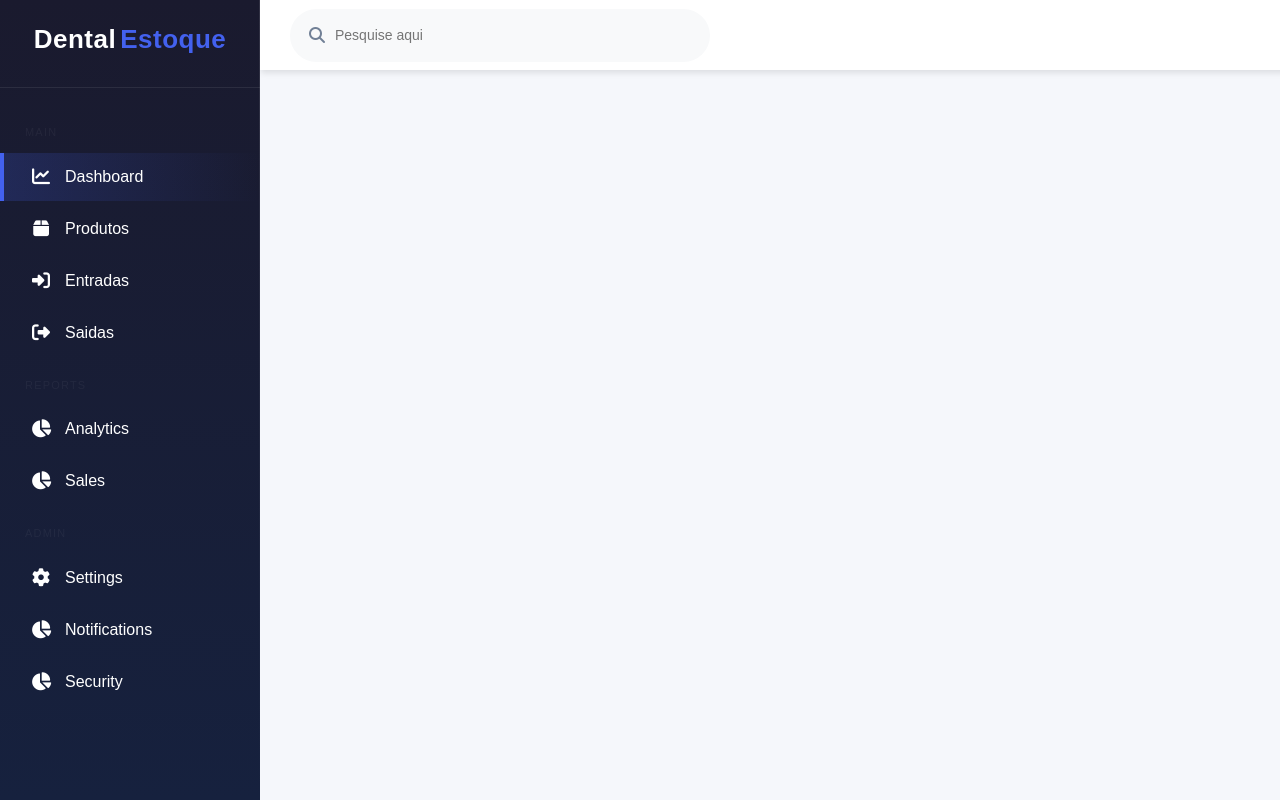
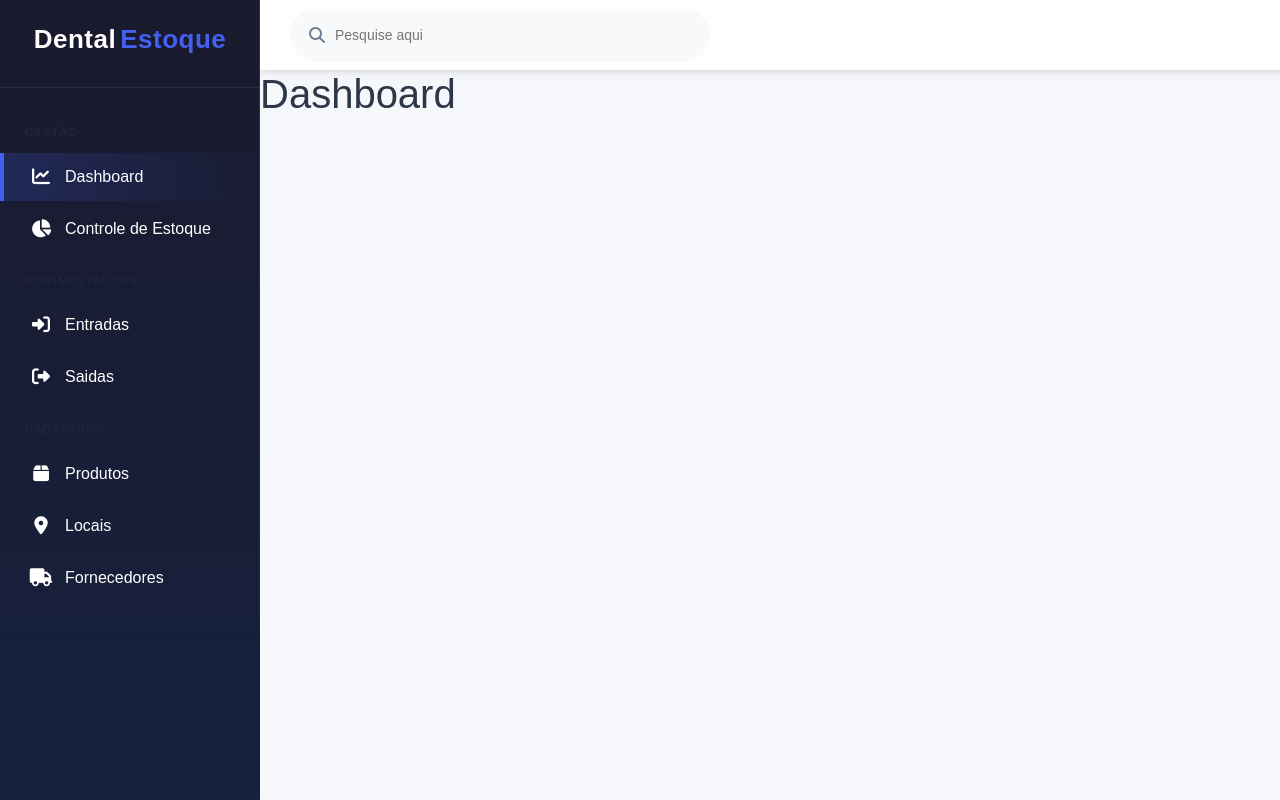
Before and after one commit to Mateusinhodev/DentalEstoque, a React (Vite) app in the folder dentalestoque-frontend/: page /dashboard in a window 1280 px wide. Shown: the top 800 px of the page. Built offline with nearby package versions, Linux system fonts and the light colour scheme.

Commit message:
Sidebar e Header personalizados

```diff
--- a/dentalestoque-frontend/src/App.jsx
+++ b/dentalestoque-frontend/src/App.jsx
@@ -5,9 +5,11 @@ import '@fortawesome/fontawesome-free/css/all.min.css';
 
 function App() {
 	return (
-		 <BrowserRouter>
-			<RoutesApp/>
-		</BrowserRouter>
+		<div className="container">
+			<BrowserRouter>
+				<RoutesApp/>
+			</BrowserRouter>
+		</div>
 	);
 }
 
--- a/dentalestoque-frontend/src/components/Sidebar/index.jsx
+++ b/dentalestoque-frontend/src/components/Sidebar/index.jsx
@@ -1,3 +1,4 @@
+import { Link } from "react-router"
 import "./sidebar.css"
 
 const Sidebar = () => {
@@ -7,47 +8,40 @@ const Sidebar = () => {
             <h1>Dental <span> Estoque </span></h1>
         </div>
         <div className="nav-menu">
-            <div className="menu-heading">Main</div>
-            <div className="nav-item active">
+            <div className="menu-heading">GESTÃO</div>
+            <Link to="/dashboard" className="nav-item active">
                 <i class="fa-solid fa-chart-line"></i>
                 <span>Dashboard</span>
-            </div>
-            <div className="nav-item">
+            </Link>
+            <Link to="/estoque" className="nav-item">
+                <i className="fas fa-chart-pie"></i>
+                <span>Controle de Estoque</span>
+            </Link>
+
+            <div className="menu-heading">MOVIMENTAÇÕES</div>
+            <Link to="/entradas" className="nav-item">
+                <i class="fa-solid fa-right-to-bracket"></i>
+                <span>Entradas</span>
+            </Link>
+            <Link to="/saidas" className="nav-item">
+                <i class="fa-solid fa-right-from-bracket"></i>
+                <span>Saidas</span>
+            </Link>
+
+            <div className="menu-heading">CADASTROS</div>
+            <Link to="/produtos" className="nav-item">
                 <i class="fa-solid fa-box"></i>
                 <span>Produtos</span>
-            </div>
-            <div className="nav-item">
-                <i class="fa-solid fa-right-to-bracket"></i>
-                <span>Entradas</span>
-            </div>
-            <div className="nav-item">
-                <i class="fa-solid fa-right-from-bracket"></i>
-                <span>Saidas</span>
-            </div>
+            </Link>
+            <Link to="/locais" className="nav-item">
+                <i class="fa-solid fa-location-dot"></i>
+                <span>Locais</span>
+            </Link>
+            <Link to="/fornecedores" className="nav-item">
+                <i class="fa-solid fa-truck"></i>
+                <span>Fornecedores</span>
+            </Link>
 
-            <div className="menu-heading">Reports</div>
-            <div className="nav-item">
-                <i className="fas fa-chart-pie"></i>
-                <span>Analytics</span>
-            </div>
-            <div className="nav-item">
-                <i className="fas fa-chart-pie"></i>
-                <span>Sales</span>
-            </div>
-
-            <div className="menu-heading">Admin</div>
-            <div className="nav-item">
-                <i class="fa-solid fa-gear"></i>
-                <span>Settings</span>
-            </div>
-            <div className="nav-item">
-                <i className="fas fa-chart-pie"></i>
-                <span>Notifications</span>
-            </div>
-            <div className="nav-item">
-                <i className="fas fa-chart-pie"></i>
-                <span>Security</span>
-            </div>
         </div>
     </div>
   )
--- a/dentalestoque-frontend/src/components/Sidebar/sidebar.css
+++ b/dentalestoque-frontend/src/components/Sidebar/sidebar.css
@@ -29,7 +29,7 @@
 .logo h1 {
     font-size: 26px;
     font-weight: 700;
-    color: white;
+    color: #FFF;
     display: flex;
     align-items: center;
     justify-content: center;
@@ -69,6 +69,8 @@
     border-radius: 0 6px 6px 0;
     position: relative;
     overflow: hidden;
+    text-decoration: none;
+    color: #FFF;
 }
 
 .nav-item::after {
--- a/dentalestoque-frontend/src/index.css
+++ b/dentalestoque-frontend/src/index.css
@@ -57,3 +57,12 @@ body {
 ::-webkit-scrollbar-thumb:hover {
   background: var(--primary);
 }
+
+.container {
+  margin: 0;
+  padding: 0;
+  display: grid;
+  grid-template-columns: 260px 1fr;
+  grid-template-rows: 70px 1fr;
+  min-height: 100vh;
+}
--- a/dentalestoque-frontend/src/pages/Dashboard/index.jsx
+++ b/dentalestoque-frontend/src/pages/Dashboard/index.jsx
@@ -4,9 +4,8 @@ import "./dashboard.css"
 
 export default function Dashboard() {
     return (
-        <div className="container">
-            <Sidebar/>
-            <Header/>
+        <div>
+            <h1>Dashboard</h1>
         </div>
     )
 }
--- /dev/null
+++ b/dentalestoque-frontend/src/pages/Estoque/index.jsx
@@ -0,0 +1,7 @@
+export default function Estoque() {
+    return (
+        <div>
+            <h1>Estoque</h1>
+        </div>
+    )
+}
--- /dev/null
+++ b/dentalestoque-frontend/src/pages/Fornecedores/index.jsx
@@ -0,0 +1,7 @@
+export default function Fornecedores() {
+    return (
+        <div>
+            <h1>Fornecedores</h1>
+        </div>
+    )
+}
--- /dev/null
+++ b/dentalestoque-frontend/src/pages/Locais/index.jsx
@@ -0,0 +1,7 @@
+export default function Locais() {
+    return (
+        <div>
+            <h1>Locais</h1>
+        </div>
+    )
+}
--- a/dentalestoque-frontend/src/routes/index.jsx
+++ b/dentalestoque-frontend/src/routes/index.jsx
@@ -5,18 +5,32 @@ import Dashboard from '../pages/Dashboard';
 import Produtos from '../pages/Produtos';
 import Entradas from '../pages/Entradas';
 import Saidas from '../pages/Saidas';
+import Sidebar from '../components/Sidebar';
+import Header from '../components/Header';
+import Controle from '../pages/Estoque';
+import Locais from '../pages/Locais';
+import Fornecedores from '../pages/Fornecedores';
+import Estoque from '../pages/Estoque';
 
 function RoutesApp() {
     return(
+        <>
+            <Sidebar/>
+            <Header/>
             <Routes>
                 <Route path='/' element={ <SignIn/> }/>
                 <Route path='/cadastro' element={ <SignUp/> }/>
 
                 <Route path='/dashboard' element={ <Dashboard/> }/>
-            <Route path='/produtos' element={ <Produtos/> }/>
+                <Route path='/estoque' element={ <Estoque/> }/>
                 <Route path='/entradas' element={ <Entradas/> }/>
                 <Route path='/saidas' element={ <Saidas/> }/>
+                <Route path='/produtos' element={ <Produtos/> }/>
+                <Route path='/locais' element={ <Locais/> }/>
+                <Route path='/fornecedores' element={ <Fornecedores/> }/>
             </Routes>
+        </>
+
     )
 }
 
```
Lines whose indentation alone changed are shown as unchanged.
